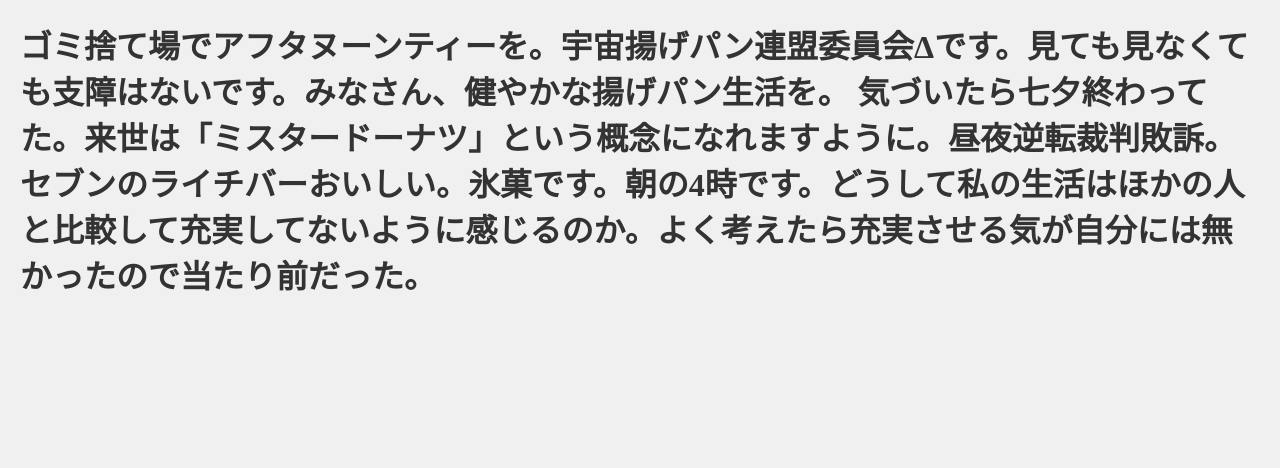
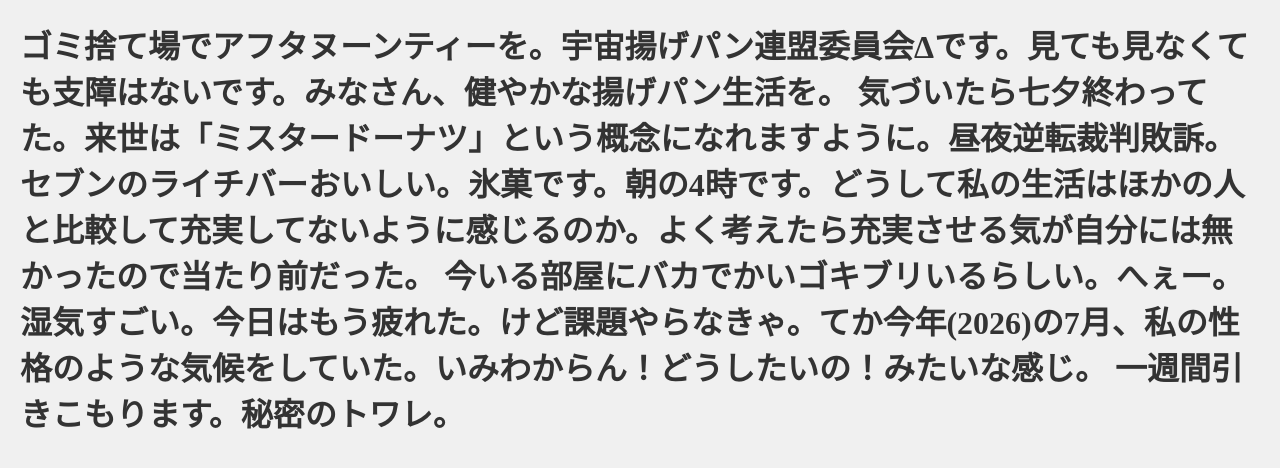
Before and after one commit to shibasaku4839/mochironia, a plain HTML site: page diary.html in a window 1280 px wide. Drawn offline with Linux system fonts and the light colour scheme; a web font is replaced by a local one.

Commit message:
Add files via upload
うお！atさて室

```diff
--- a/diary.html
+++ b/diary.html
@@ -28,7 +28,8 @@
 <body>
     <h1>ゴミ捨て場でアフタヌーンティーを。宇宙揚げパン連盟委員会Δです。見ても見なくても支障はないです。みなさん、健やかな揚げパン生活を。
         気づいたら七夕終わってた。来世は「ミスタードーナツ」という概念になれますように。昼夜逆転裁判敗訴。セブンのライチバーおいしい。氷菓です。朝の4時です。どうして私の生活はほかの人と比較して充実してないように感じるのか。よく考えたら充実させる気が自分には無かったので当たり前だった。
-
+        今いる部屋にバカでかいゴキブリいるらしい。へぇー。湿気すごい。今日はもう疲れた。けど課題やらなきゃ。てか今年(2026)の7月、私の性格のような気候をしていた。いみわからん！どうしたいの！みたいな感じ。
+        一週間引きこもります。秘密のトワレ。
     </h1>
 </body>
 </html>
```
